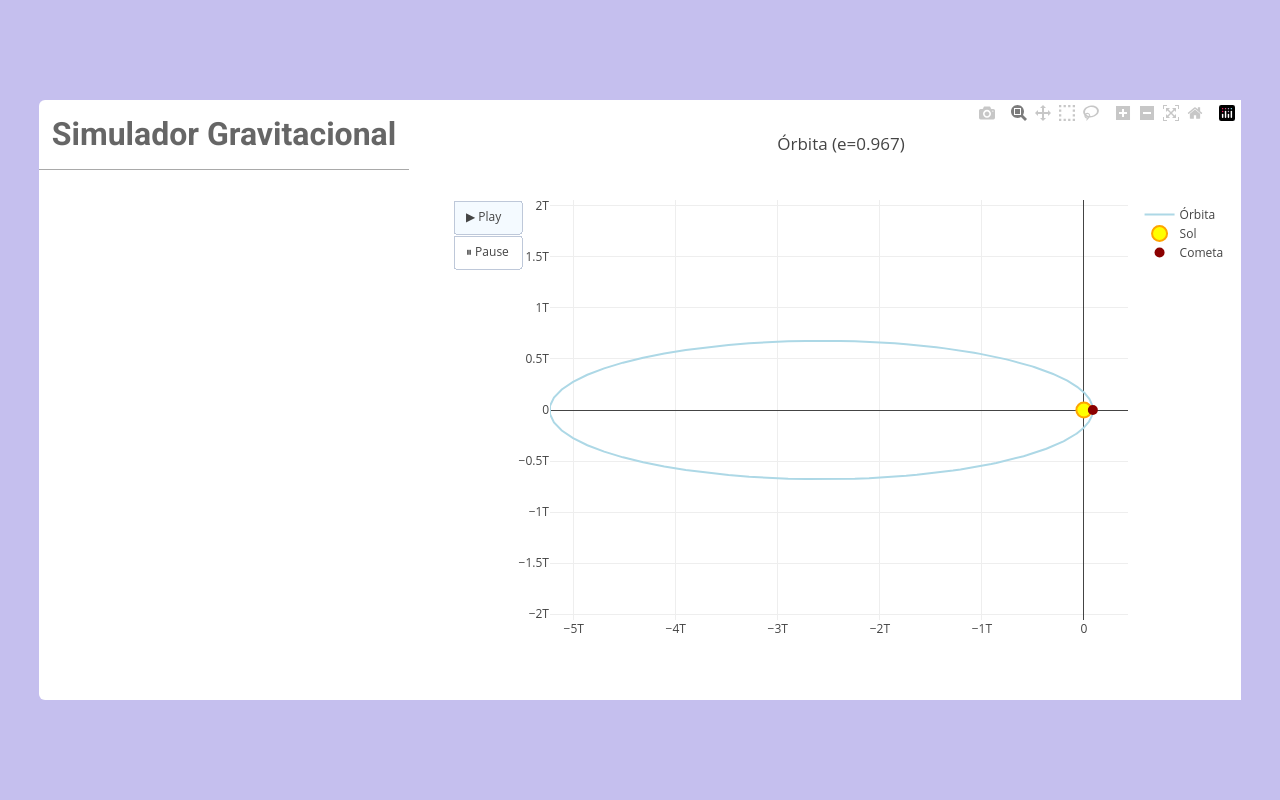
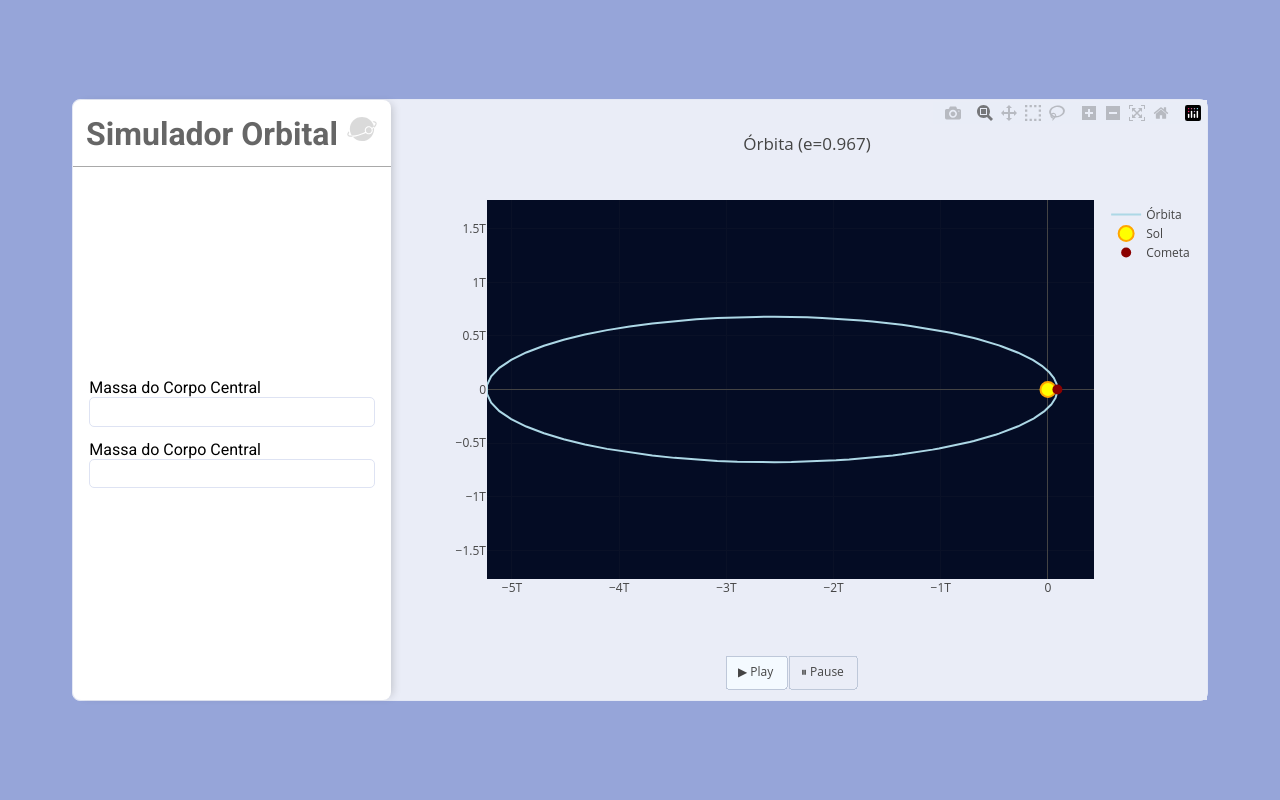
Before and after one commit to pfbahury/orbital-simulator, a Flask app: page / in a window 1280 px wide. Run offline with Flask 3, Linux system fonts and the light colour scheme; some libraries are stand-ins or nearby versions.

Commit message:
style: add main component styles

```diff
--- a/static/script.js
+++ b/static/script.js
@@ -39,8 +39,16 @@ async function carregarOrbita() {
       const layout = {
         title: `Órbita (e=${data.e.toFixed(3)})`,
         xaxis: { scaleanchor: "y" },
+        paper_bgcolor: '#eaedf7',
+        plot_bgcolor: '#040c24',
+        //  font: { color: "white" },
         updatemenus: [{
           type: "buttons",
+          x: 0.5,         // posição horizontal (0 = esquerda, 1 = direita)
+          y: -0.2,        // posição vertical (negativo = fora do gráfico, embaixo)
+          xanchor: "center",
+          yanchor: "top",
+          direction: "left",   // botões lado a lado
           buttons: [
             {
               label: "▶ Play",
@@ -49,16 +57,19 @@ async function carregarOrbita() {
                 frame: { duration: 30, redraw: true },
                 fromcurrent: true,
                 transition: { duration: 0 }
-              }]
+              }],
+              pad: { l: 0, r: 20, t: 0, b: 0 }
             },
             {
               label: "⏸ Pause",
               method: "animate",
-              args: [[null], { frame: { duration: 0 }, mode: "immediate" }]
+              args: [[null], { frame: { duration: 0 }, mode: "immediate" }],
+              pad: { l: 20, r: 0, t: 0, b: 0 } // adiciona espaço à esquerda
             }
           ]
         }]
       };
+
 
       Plotly.newPlot("grafico", [orbit, sun, comet], layout).then(() => {
         Plotly.addFrames("grafico", frames);
--- a/static/style.css
+++ b/static/style.css
@@ -8,7 +8,10 @@
 }
 
 html{
-    --main-clr: #6557D2;
+    --main-clr: #3a4c7a;
+    --background-clr: #96a5d9;
+    --border-clr: #dee3f3;
+    --graphc-clr: #eaedf7;
 }
 
 body {
@@ -16,16 +19,25 @@ body {
     display: flex;
     justify-content: center;
     align-items: center;
-    background-color: #6557d260;
+    background-color: var(--background-clr);
 }
 
 .main{
     display: flex;
-    /* border: 1px solid #f3f3f3; */
+    border: 1px solid #e4e8f5;
     /* padding: 0.6rem; */
-    border-radius: 6px;
+    border-radius: 8px;
     gap: 1rem;
+    background-color: #eaedf7;
+
+}
+
+.form-container {
+    display: flex;
+    flex-direction: column;
     background-color: white;
+    box-shadow: 5px 0px 10px -4px rgba(0,0,0,0.2);
+    border-radius: 8px;
 }
 
 .form-header {
@@ -38,6 +50,33 @@ body {
     border-bottom: 1px solid rgba(0, 0, 0, 0.336);
 }
 
+.form-body {
+    height: 100%;
+    display: flex;
+    flex-direction: column;
+    padding: 1rem;
+    justify-content: center;
+}
+
+.form-body form {
+    display: flex;
+    flex-direction: column;
+    gap: .8rem;
+}
+
+.input-container {
+    display: flex;
+    flex-direction: column;
+    width: 100%;
+}
+
+.input-container input {
+    padding: 0.4rem;
+    border: 1px solid var(--border-clr);
+    border-radius: 5px;
+}
+
+
 .chart {
     width:800px;
     height:600px;
--- a/templates/index.html
+++ b/templates/index.html
@@ -2,17 +2,30 @@
 <html>
 <head>
   <meta charset="utf-8">
-  <title>Órbita</title>
+  <title>Simulador Órbita</title>
   <script src="https://cdn.plot.ly/plotly-latest.min.js"></script>
   <link rel="stylesheet" href="{{ url_for('static', filename='style.css') }}">
 </head>
 <body>
     <main class="main">
-        <div class="form-header">
-            <h1>Simulador Gravitacional</h1>
-        </div>
-        <div>
 
+        <div class="form-container">
+          <div class="form-header">
+              <h1>Simulador Orbital  <img src="{{ url_for('static', filename='/images/moon-orbit.svg') }}" width="32px" height="32px" alt="moon-orbit"  ></h1>
+          </div>
+
+          <div class="form-body">
+            <form action="" method="get">
+              <div class="input-container">
+                <label for="massaCorporal">Massa do Corpo Central</label>
+                <input type="text" name="massaCorporal" id="massaCorporal">
+              </div>
+              <div class="input-container">
+                <label for="massaCorporal">Massa do Corpo Central</label>
+                <input type="text" name="massaCorporal" id="massaCorporal">
+              </div>
+            </form>
+          </div>
         </div>
 
         <div class="chartContainer">
```
Also changed, not shown: static/images/moon-orbit.svg (added).
